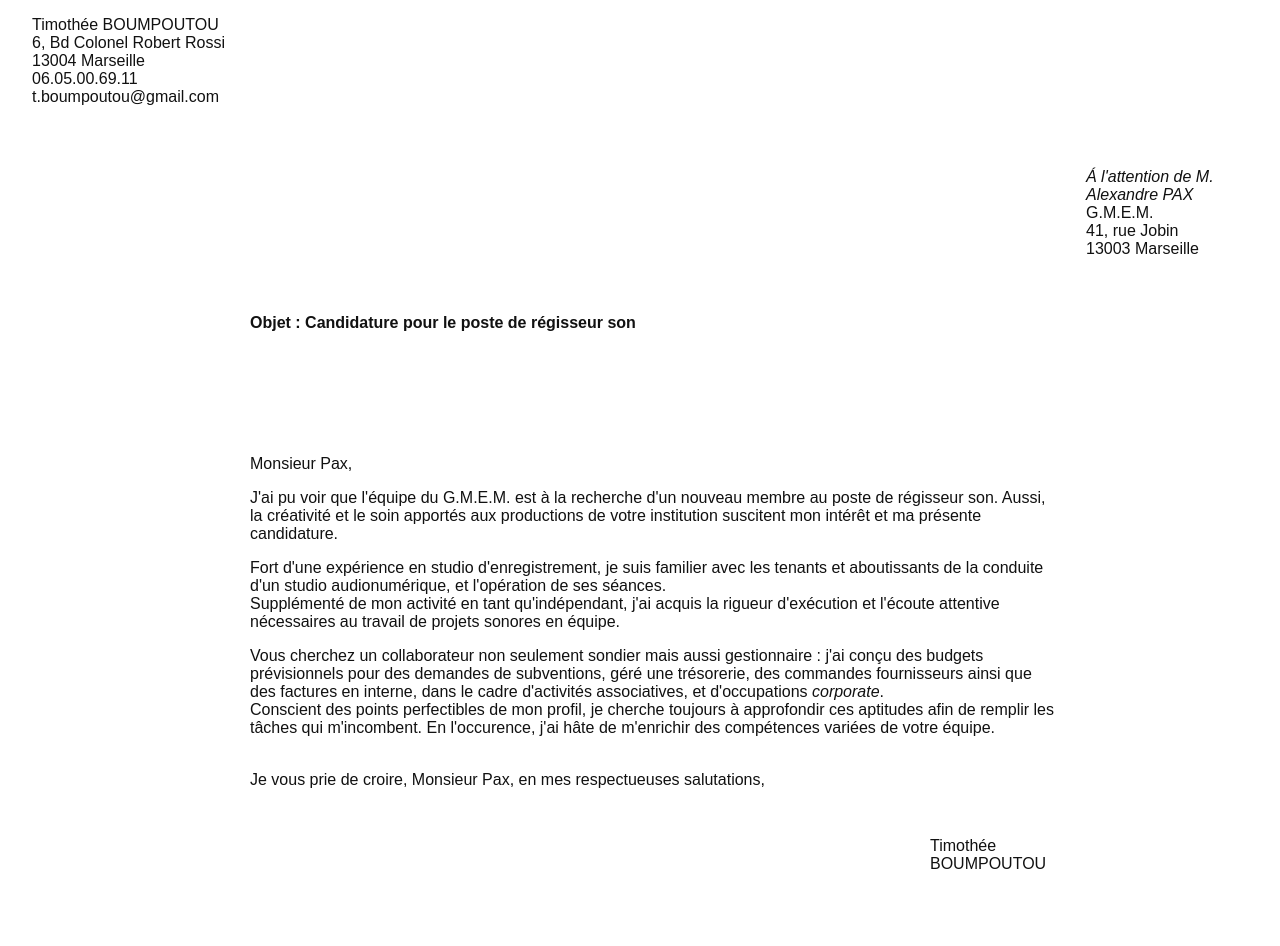
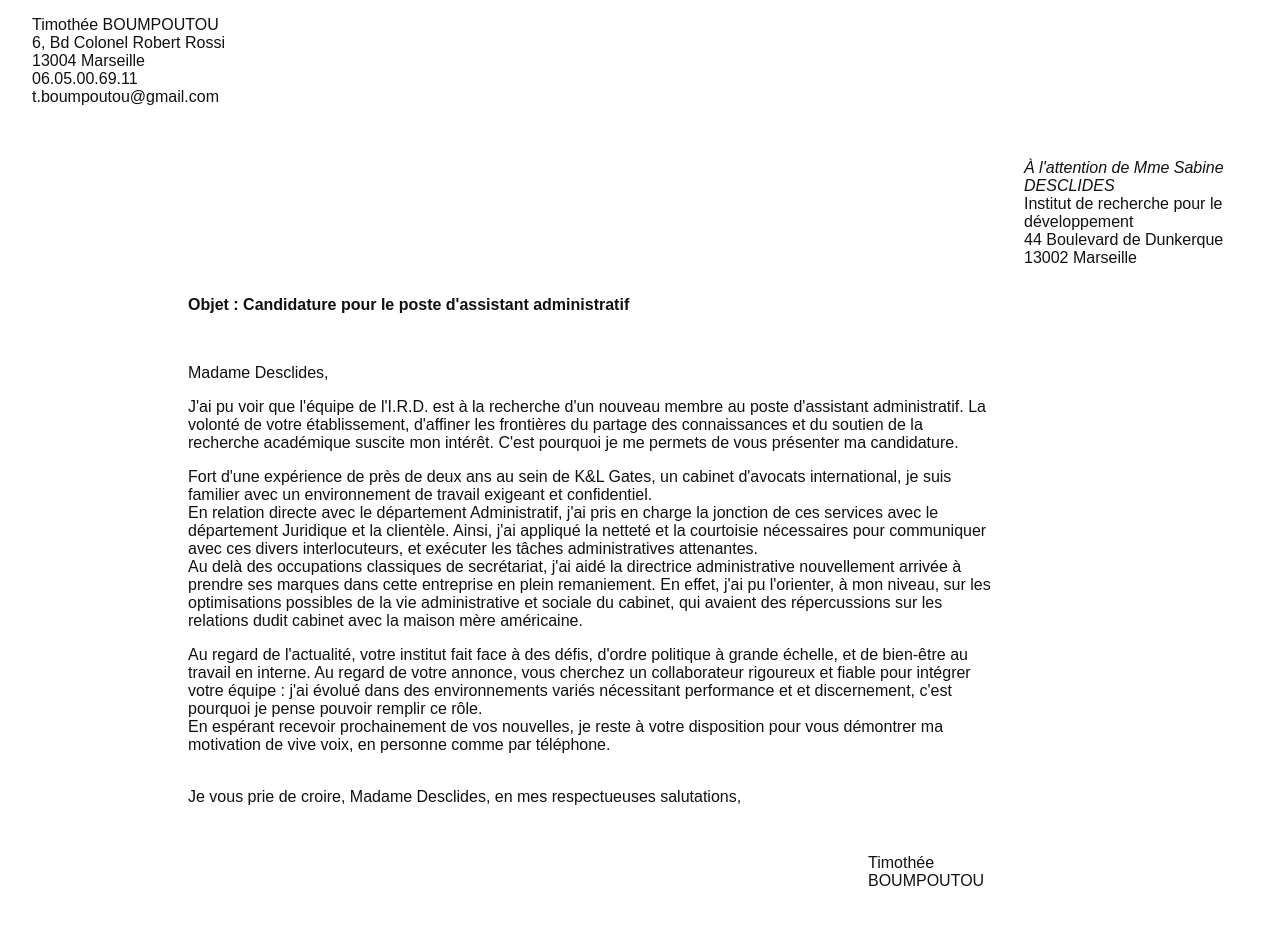
Before and after one commit to bumpewto/motiv, a website built with Parcel: page index.html in a window 1280 px wide. Before the commit the page ends 917 px from the top, so only its background shows below. Built offline with nearby package versions, Linux system fonts and the light colour scheme; files whose address does not match are found by name.

Commit message:
chore: Septembre 2020 motivation IRD

```diff
--- a/index.html
+++ b/index.html
@@ -21,44 +21,55 @@
     </section>
     <section class="dest">
       <p>
-        <i>Á l'attention de M. Alexandre PAX </i><br />
-        G.M.E.M. <br />
-        41, rue Jobin<br />
-        13003 Marseille<br />
+        <i>À l'attention de Mme Sabine DESCLIDES </i><br />
+        Institut de recherche pour le développement <br />
+        44 Boulevard de Dunkerque<br />
+        13002 Marseille<br />
       </p>
     </section>
     <h1 class="object">
-      Objet : Candidature pour le poste de régisseur son
+      Objet : Candidature pour le poste d'assistant administratif
     </h1>
     <section class="message">
-      Monsieur Pax, <br />
+      Madame Desclides, <br />
       <p>
-        J'ai pu voir que l'équipe du G.M.E.M. est à la recherche d'un nouveau
-        membre au poste de régisseur son. Aussi, la créativité et le soin
-        apportés aux productions de votre institution suscitent mon intérêt et
-        ma présente candidature.
+        J'ai pu voir que l'équipe de l'I.R.D. est à la recherche d'un nouveau
+        membre au poste d'assistant administratif. La volonté de votre
+        établissement, d'affiner les frontières du partage des connaissances et
+        du soutien de la recherche académique suscite mon intérêt. C'est
+        pourquoi je me permets de vous présenter ma candidature.
       </p>
       <p>
-        Fort d'une expérience en studio d'enregistrement, je suis familier avec
-        les tenants et aboutissants de la conduite d'un studio audionumérique,
-        et l'opération de ses séances.
+        Fort d'une expérience de près de deux ans au sein de K&L Gates, un
+        cabinet d'avocats international, je suis familier avec un environnement
+        de travail exigeant et confidentiel.
         <br />
-        Supplémenté de mon activité en tant qu'indépendant, j'ai acquis la
-        rigueur d'exécution et l'écoute attentive nécessaires au travail de
-        projets sonores en équipe.
+        En relation directe avec le département Administratif, j'ai pris en
+        charge la jonction de ces services avec le département Juridique et la
+        clientèle. Ainsi, j'ai appliqué la netteté et la courtoisie nécessaires
+        pour communiquer avec ces divers interlocuteurs, et exécuter les tâches
+        administratives attenantes.
+        <br />
+        Au delà des occupations classiques de secrétariat, j'ai aidé la
+        directrice administrative nouvellement arrivée à prendre ses marques
+        dans cette entreprise en plein remaniement. En effet, j'ai pu
+        l'orienter, à mon niveau, sur les optimisations possibles de la vie
+        administrative et sociale du cabinet, qui avaient des répercussions sur
+        les relations dudit cabinet avec la maison mère américaine.
       </p>
       <p>
-        Vous cherchez un collaborateur non seulement sondier mais aussi
-        gestionnaire : j'ai conçu des budgets prévisionnels pour des demandes de
-        subventions, géré une trésorerie, des commandes fournisseurs ainsi que
-        des factures en interne, dans le cadre d'activités associatives, et
-        d'occupations <i>corporate</i>. <br />Conscient des points perfectibles
-        de mon profil, je cherche toujours à approfondir ces aptitudes afin de
-        remplir les tâches qui m'incombent. En l'occurence, j'ai hâte de
-        m'enrichir des compétences variées de votre équipe.
+        Au regard de l'actualité, votre institut fait face à des défis, d'ordre
+        politique à grande échelle, et de bien-être au travail en interne. Au
+        regard de votre annonce, vous cherchez un collaborateur rigoureux et
+        fiable pour intégrer votre équipe : j'ai évolué dans des environnements
+        variés nécessitant performance et et discernement, c'est pourquoi je
+        pense pouvoir remplir ce rôle. <br />
+        En espérant recevoir prochainement de vos nouvelles, je reste à votre
+        disposition pour vous démontrer ma motivation de vive voix, en personne
+        comme par téléphone.
       </p>
       <p>
-        <br />Je vous prie de croire, Monsieur Pax, en mes respectueuses
+        <br />Je vous prie de croire, Madame Desclides, en mes respectueuses
         salutations,
       </p>
     </section>
--- a/src/styles.css
+++ b/src/styles.css
@@ -28,7 +28,7 @@ html {
   margin-bottom: 0;
 
   display: grid;
-  grid: repeat(3, 15%) auto 10% / 15% auto 10% 15%;
+  grid: 12% 12% 5% auto 10% / 10% auto 10% 20%;
   gap: 2rem;
 }
 .send {
```
